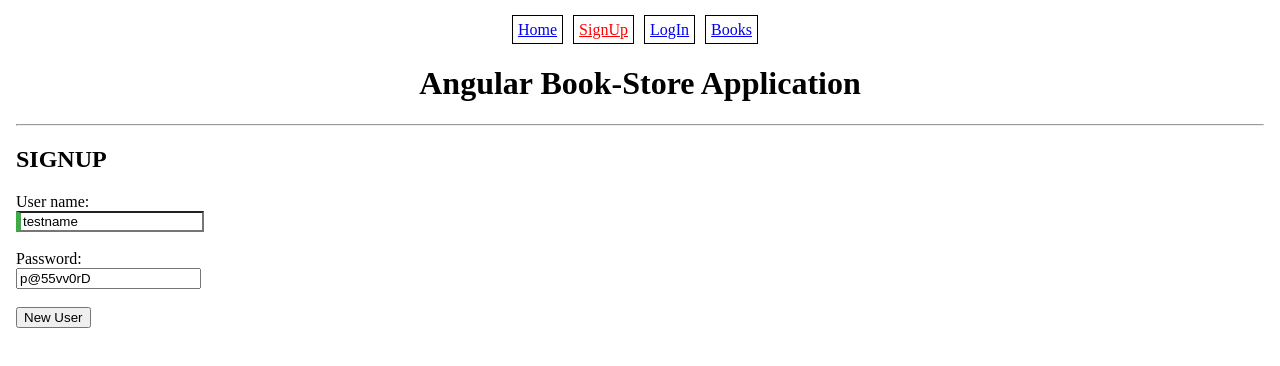
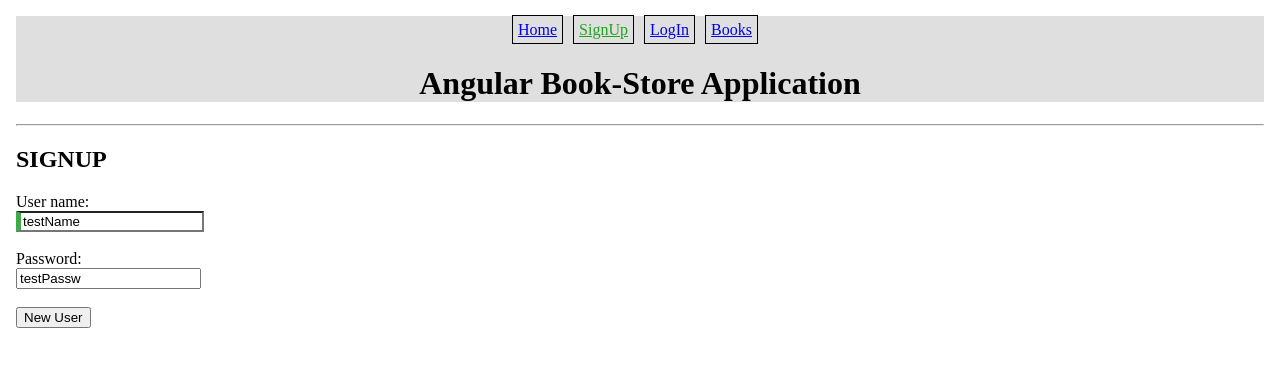
Before and after one commit to AlexMegas/project_app-books_Angular, an Angular app: page /signup in a window 1280 px wide. Shown: the top 366 px of the page. Built offline with nearby package versions, Linux system fonts and the light colour scheme.

Commit message:
new model - book

```diff
--- a/src/app/app.component.html
+++ b/src/app/app.component.html
@@ -6,6 +6,7 @@
 
 <body>
 
+  <div class="bground">
   <ul class="links">
     <li><a routerLink="" routerLinkActive="active" [routerLinkActiveOptions]="{exact:true}">Home</a></li>
     <li><a routerLink="/signup" routerLinkActive="active">SignUp</a></li>
@@ -14,6 +15,7 @@
   </ul>
 
   <h1>Angular Book-Store Application</h1>
+  </div>
   <hr>
 
   <router-outlet></router-outlet>
--- a/src/app/app.component.scss
+++ b/src/app/app.component.scss
@@ -1,5 +1,9 @@
 .active {
-  color: red;
+  color: rgb(30, 165, 30);
+}
+
+.bground {
+  background-color: #dfdfdf;
 }
 
 ul.links {
--- a/src/app/books/books.component.ts
+++ b/src/app/books/books.component.ts
@@ -1,5 +1,6 @@
 import { Component, OnInit } from '@angular/core';
 
+// import {Book} from '../models/book';
 @Component({
   selector: 'app-books',
   templateUrl: './books.component.html',
@@ -7,6 +8,8 @@ import { Component, OnInit } from '@angular/core';
 })
 export class BooksComponent implements OnInit {
 
+  // book = new Book('', '', '', '', '')
+
   constructor() { }
 
   ngOnInit(): void {
--- a/src/app/signup/signup.component.html
+++ b/src/app/signup/signup.component.html
@@ -1,11 +1,11 @@
-<div [hidden]="submitted">
+<div *ngIf="!submitted">
   <h2>SIGNUP</h2>
   <form (ngSubmit)="onSubmit()" #userForm="ngForm">
 
-    <div class="form-group">
+    <div>
       <label for="name">User name:</label><br>
       <input type="text" id="name" required [(ngModel)]="user.name" name="name" #name="ngModel">
-      <div [hidden]="name.valid || name.pristine" class="err-msg">
+      <div class="err-msg" *ngIf="name.invalid">
         Name is required
       </div>
     </div>
@@ -14,7 +14,11 @@
 
     <div>
       <label for="passw">Password:</label><br>
-      <input type="text" id="passw" [(ngModel)]="user.password" name="passw" value=""><br><br>
+      <input type="text" id="passw" [(ngModel)]="user.password" name="passw" #password="ngModel">
+      <div class="err-msg" *ngIf="password.invalid">
+        Password is required
+      </div>
+      <br><br>
     </div>
 
     <button type="submit" [disabled]="userForm.form.invalid">New User</button>
@@ -23,7 +27,7 @@
 </div>
 
 
-<div [hidden]="!submitted">
+<div *ngIf="submitted">
   <h4>You submitted the following:</h4>
   <div>
     <div class="subm-txt">name:</div>
--- a/src/app/signup/signup.component.ts
+++ b/src/app/signup/signup.component.ts
@@ -1,6 +1,6 @@
 import { Component, OnInit } from '@angular/core';
 
-import { User } from '../models/user'
+import { User } from '../models/user';
 @Component({
   selector: 'app-signup',
   templateUrl: './signup.component.html',
@@ -8,13 +8,13 @@ import { User } from '../models/user'
 })
 export class SignupComponent implements OnInit {
 
-  user = new User('testname', 'p@55vv0rD');
+  user = new User('testName', 'testPassw');
   submitted = false;
   onSubmit() { this.submitted = true; }
 
-constructor() { }
+  constructor() { }
 
-ngOnInit(): void {
-}
+  ngOnInit(): void {
+  }
 
 }
```
Also changed, not shown: src/app/models/book.ts (added, +9 -0 lines), 1 other file (tests, documents, lock files or other folders).
